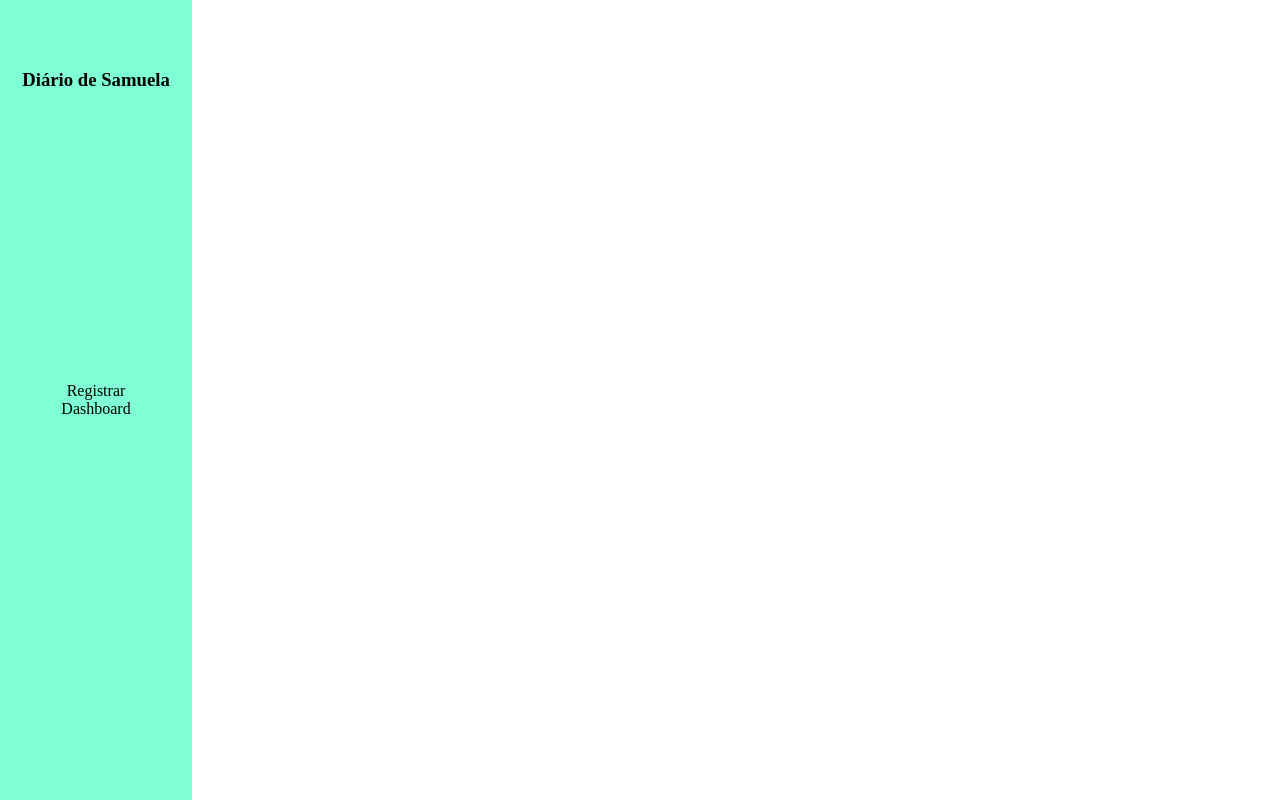
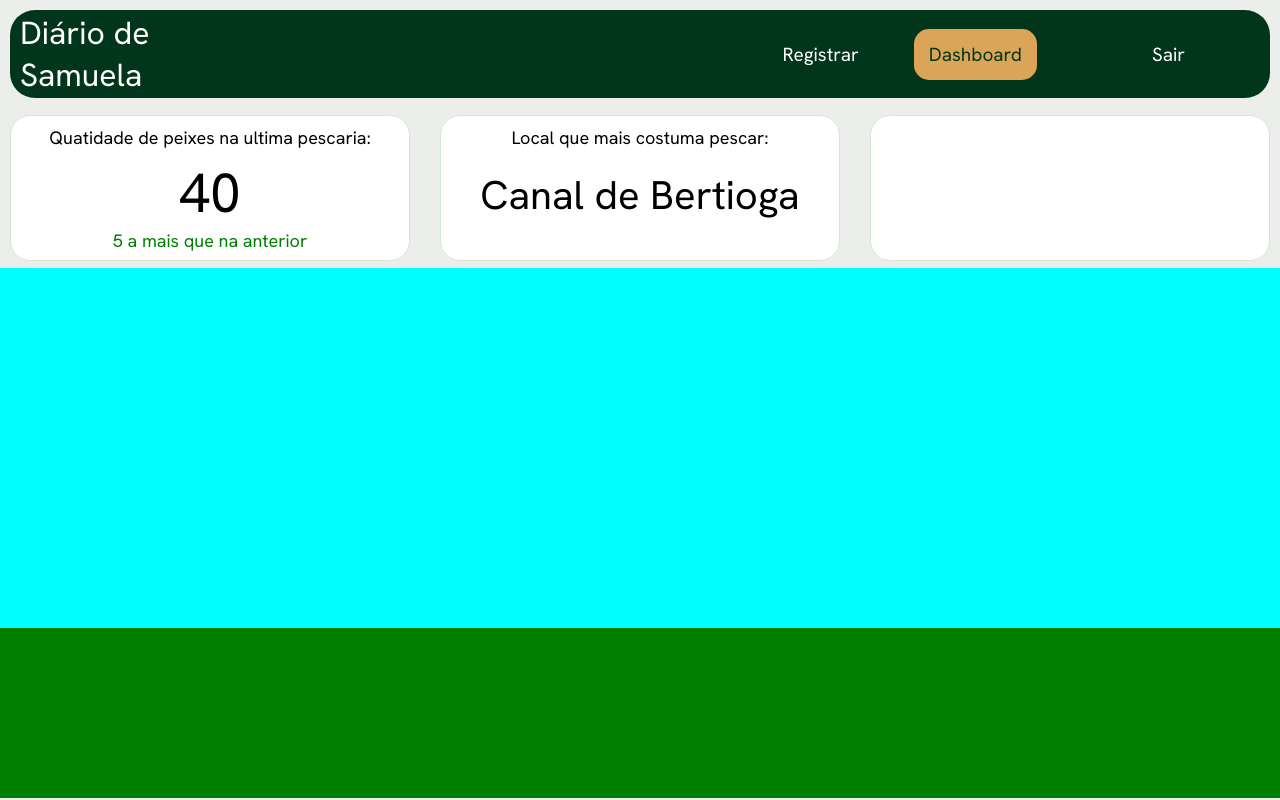
Before and after one commit to GBBermudes/PROJETO-INDIVIDUAL1, a website: page WEB-DATA-VIZ/public/dashboard.html in a window 1280 px wide. Drawn offline with Linux system fonts and the light colour scheme; no server answers; a web font is replaced by a local one.

Commit message:
Adição - Adicionando css e html basico da tela de dash

```diff
--- a/WEB-DATA-VIZ/public/css/dashboards.css
+++ b/WEB-DATA-VIZ/public/css/dashboards.css
@@ -1,35 +1,189 @@
+@import url('https://fonts.googleapis.com/css2?family=Barlow:ital,wght@0,100;0,200;0,300;0,400;0,500;0,600;0,700;0,800;0,900;1,100;1,200;1,300;1,400;1,500;1,600;1,700;1,800;1,900&display=swap');
+@import url('https://fonts.googleapis.com/css2?family=Hanken+Grotesk:ital,wght@0,100..900;1,100..900&family=Inter:ital,opsz,wght@0,14..32,100..900;1,14..32,100..900&family=Junge&family=Kapakana:wght@300..400&family=Young+Serif&display=swap');
+@import url('https://fonts.googleapis.com/css2?family=Cormorant+SC:wght@300;400;500;600;700&family=Hanken+Grotesk:ital,wght@0,100..900;1,100..900&display=swap');
+@import url('https://fonts.googleapis.com/css2?family=Young+Serif&display=swap');
+
+.junge-regular {
+  font-family: "Junge", cursive;
+  font-weight: 400;
+  font-style: normal;
+}
+
+.young-serif-regular {
+  font-family: "Young Serif", serif;
+  font-weight: 400;
+  font-style: normal;
+}
+
+.cormorant-sc-bold {
+  font-family: "Cormorant SC", serif;
+  font-weight: 700;
+  font-style: normal;
+}
+
+.hanken {
+  font-family: "Hanken Grotesk", sans-serif;
+  font-optical-sizing: auto;
+  font-weight: 400;
+  font-style: normal;
+}
+
 * {
     margin: 0;
     padding: 0;
 }
 
-/* Div total */
-.pai {
-    display: flex;
+h1, h2, h3, h4, h5, h6 {
+    font-family: "Hanken Grotesk", sans-serif;
+    font-optical-sizing: auto;
+    font-weight: 400;
+    font-style: normal;
 }
 
-/* Side Bar */
-aside {
-    background-color: aquamarine;
-    height: 100vh;
-    width: 15vw;
+body {
+    background-color: rgb(236, 238, 236);
+}
+/* BOX PAI */
+
+.box-pai {
     display: flex;
     flex-direction: column;
+    width: 100%;
+    height: 100%;
+}
+
+/* NAV BAR */
+
+.navbar {
+    display: flex;
+    height: 11vh;
+    width: calc(100% - 20px);
+    background-color: rgb(2, 54, 26);
+    border-radius: 25px;
+    margin: 10px;
     align-items: center;
 }
 
-.titulo-aside {
+.titulo-navbar {
+    display: flex;
+    width: 20vw;
+    justify-content: center;
+    align-items: center;
+    margin-left: 10px;
+}
+
+.titulo-navbar h1 {
+    color: white;
+}
+
+.menu-navbar {
+    display: flex;
+    width: 80vw;
+    justify-content: flex-end;
+    align-items: center;
+    gap: 40px;
+    margin-right: 70px;
+    color: white;
+}
+
+.menu-navbar a {
+    text-decoration: none;
+    color: white;
+}
+
+.bt-sair {
+    margin-left: 60px;
+    padding: 13px 15px;
+    border-radius: 15px;
+    font-size: 19px;
+}
+
+.bt-sair:hover {
+    color: red;
+    cursor: pointer;
+}
+
+.bt-registrar {
+    cursor: pointer;
+    padding: 13px 15px;
+    border-radius: 15px;
+    font-size: 19px;
+}
+
+.bt-dashboard {
+    color: rgb(2, 54, 26);
+    background-color: rgb(218, 165, 87);
+    padding: 13px 15px;
+    border-radius: 15px;
+    font-size: 19px;
+    cursor: pointer;
+}
+
+.bt-registrar:hover {
+    font-weight: 800;
+}
+
+/* BOX DASHBOARD */
+
+.box-dashboard {
+    display: flex;
+    flex-direction: column;
+}
+
+/* BOX KPI */
+
+.box-kpi {
     display: flex;
     justify-content: center;
+    gap: 30px;
+    margin: 0 10px;
     align-items: center;
     height: 20vh;
 }
 
-.menu-aside {
-    position: absolute;
+.kpi {
     display: flex;
     flex-direction: column;
-    justify-content: center;
     align-items: center;
-    height: 100vh;
+    height: 90%;
+    width: 460px;
+    background-color: white;
+    border-radius: 20px;
+    border: solid 1px rgb(211, 233, 211);
 }
+
+.kpi p {
+    margin-top: 10px;
+    font-size: 18px;
+    font-family: "Hanken Grotesk", sans-serif;
+}
+
+.kpi span {
+    font-family: "Hanken Grotesk", sans-serif;
+}
+
+.kpi-qtd-peixes span {
+    font-size: 55px;
+    margin-top: -10px;
+    margin-bottom: -10px;
+}
+
+.kpi-local-favorito span {
+    font-size: 40px;
+    margin-top: 20px;
+    margin-bottom: -10px;
+}
+
+/* BOX GRAFICO */
+
+.box-grafico {
+    background-color: aqua;
+    height: 45vh;
+}
+
+/* BOX HISTORICO REGISTROS */
+
+.box-historico-registro {
+    background-color: green;
+    height: 21.3vh;
+}
--- a/WEB-DATA-VIZ/public/css/formulario.css
+++ b/WEB-DATA-VIZ/public/css/formulario.css
@@ -80,9 +80,15 @@ body {
     display: flex;
     width: 80vw;
     justify-content: flex-end;
+    align-items: center;
     gap: 40px;
     margin-right: 70px;
     color: white;
+}
+
+.menu-navbar a {
+    color: white;
+    text-decoration: none;
 }
 
 .bt-sair {
@@ -127,7 +133,7 @@ body {
 
 .formulario {
     background-color: white;
-    border: solid 1px rgb(187, 212, 187);
+    border: solid 1px rgb(211, 233, 211);
     padding: 30px;
     height: 80%;
     width: 35%;
--- a/WEB-DATA-VIZ/public/dashboard.html
+++ b/WEB-DATA-VIZ/public/dashboard.html
@@ -9,18 +9,34 @@
 </head>
 
 <body>
-    <div class="pai">
-        <aside>
-            <div class="titulo-aside">
-                <h3>Diário de Samuela</h3>
+    <div class="box-pai">
+        <div class="navbar">
+            <div class="hanken titulo-navbar">
+                <h1>Diário de Samuela</h3>
             </div>
-            <div class="menu-aside">
-                <p>Registrar</p>
-                <p>Dashboard</p>
-        </aside>
+            <div class="hanken menu-navbar">
+                <a href="formulario.html">
+                    <span class="bt-registrar">Registrar</span>
+                </a>
+                <span class="bt-dashboard">Dashboard</span>
+                <span class="bt-sair">Sair</span>
+            </div>
+        </div>
         <div class="box-dashboard">
             <div class="box-kpi">
+                <div class="kpi kpi-qtd-peixes">
+                    <p>Quatidade de peixes na ultima pescaria:</p><br>
+                    <span id="qtd_peixe">40</span>
+                    <p style="color: green;">5 a mais que na anterior</p>
+                </div>
+                <div class="kpi kpi-local-favorito">
+                    <p>Local que mais costuma pescar:</p>
+                    <span id="local_mais_costuma_pescar">Canal de Bertioga</span>
+                </div>
+                <div class="kpi kpi-modalidade-favorita"></div>
             </div>
+            <div class="box-grafico"></div>
+            <div class="box-historico-registro"></div>
         </div>
     </div>
 </body>
--- a/WEB-DATA-VIZ/src/models/dadosFormulario.js
+++ b/WEB-DATA-VIZ/src/models/dadosFormulario.js
@@ -20,7 +20,7 @@ function listarMaiorPesca() {
         data_teste,
         qtd_peixe
     FROM dados_formulario
-    ORDER BY qtd_peixe DESC
+    ORDER BY ID DESC
     LIMIT 1;
     `;
 
```
Also changed, not shown: WEB-DATA-VIZ/public/formulario.html (+3 -1 lines).
